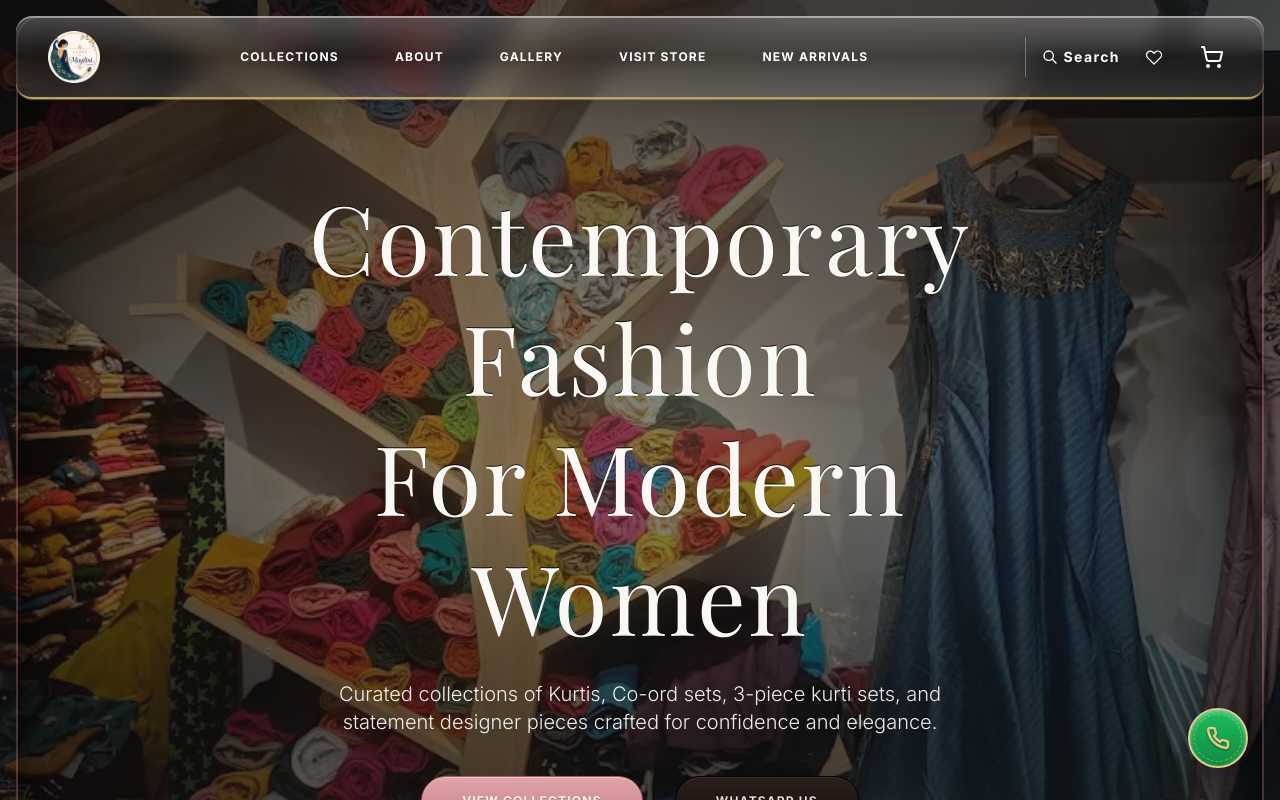
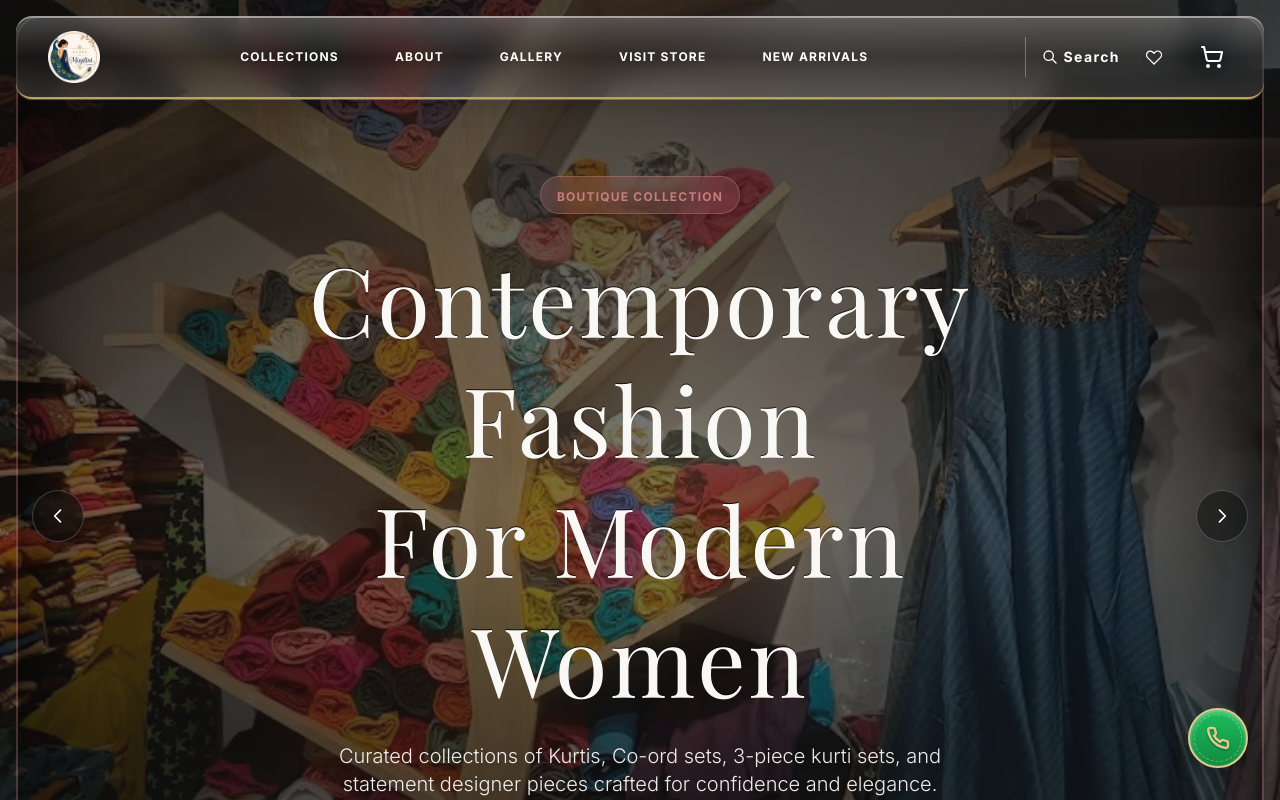
Before and after one commit to Vasanthakumar278/dreamz, a Next.js app: page / in a window 1280 px wide. Shown: the top 800 px of the page. Built offline with nearby package versions, Linux system fonts and the light colour scheme; no server answers; the database is empty; a web font is replaced by a local one.

Commit message:
Add dynamic photo carousel slideshow transitions to Hero section

```diff
--- a/components/HeroSection.tsx
+++ b/components/HeroSection.tsx
@@ -1,42 +1,185 @@
+"use client";
+
+import React, { useState, useEffect, useCallback } from 'react';
+
 export default function HeroSection() {
+  const slides = [
+    {
+      id: 1,
+      image: "/images/shop-front.webp",
+      tag: "Boutique Collection",
+      title: "Contemporary Fashion\nFor Modern Women",
+      subtitle: "Curated collections of Kurtis, Co-ord sets, 3-piece kurti sets, and statement designer pieces crafted for confidence and elegance.",
+      primaryBtnText: "View Collections",
+      primaryBtnLink: "#collections",
+      secondaryBtnText: "WhatsApp Us",
+      secondaryBtnLink: "https://wa.me/9677986327?text=Hello%20Mayilini%20Boutique"
+    },
+    {
+      id: 2,
+      image: "/images/cat_3piece.png",
+      tag: "Festive & Occasion Wear",
+      title: "3-Piece Kurti\nEnsembles",
+      subtitle: "Complete elegant suits featuring detailed kurtis, matching pants, and rich dupattas designed for grand celebrations.",
+      primaryBtnText: "Explore 3-Piece Sets",
+      primaryBtnLink: "#products",
+      secondaryBtnText: "WhatsApp Us",
+      secondaryBtnLink: "https://wa.me/9677986327?text=Hello%20Mayilini%20Boutique,%20I%20want%20to%20know%20about%203-Piece%20Kurti%20Sets"
+    },
+    {
+      id: 3,
+      image: "/images/cat_2piece.png",
+      tag: "Modern Comfort",
+      title: "Trendy Matching\nCo-ord Sets",
+      subtitle: "Effortless 2-piece co-ord sets crafted for modern comfort, casual chic outings, and stylish daily wear.",
+      primaryBtnText: "Shop Co-ord Sets",
+      primaryBtnLink: "#products",
+      secondaryBtnText: "WhatsApp Us",
+      secondaryBtnLink: "https://wa.me/9677986327?text=Hello%20Mayilini%20Boutique,%20I%20want%20to%20know%20about%20Co-ord%20Sets"
+    },
+    {
+      id: 4,
+      image: "/images/cat_kurti.png",
+      tag: "Everyday Luxury",
+      title: "Designer Kurtis &\nHand Embroideries",
+      subtitle: "Contemporary cuts blended with traditional hand embroidery, providing modern silhouettes for everyday luxury.",
+      primaryBtnText: "Browse Kurtis",
+      primaryBtnLink: "#products",
+      secondaryBtnText: "WhatsApp Us",
+      secondaryBtnLink: "https://wa.me/9677986327?text=Hello%20Mayilini%20Boutique,%20I%20want%20to%20know%20about%20Kurtis"
+    }
+  ];
+
+  const [currentIndex, setCurrentIndex] = useState(0);
+  const [isPaused, setIsPaused] = useState(false);
+
+  const nextSlide = useCallback(() => {
+    setCurrentIndex((prev) => (prev + 1) % slides.length);
+  }, [slides.length]);
+
+  const prevSlide = () => {
+    setCurrentIndex((prev) => (prev - 1 + slides.length) % slides.length);
+  };
+
+  useEffect(() => {
+    if (isPaused) return;
+    const interval = setInterval(() => {
+      nextSlide();
+    }, 5000);
+    return () => clearInterval(interval);
+  }, [nextSlide, isPaused]);
+
   return (
-    <section className="relative min-h-[100dvh] w-full flex items-center justify-center overflow-hidden py-20 md:py-24">
-      <div className="absolute inset-0 z-0">
+    <section
+      className="relative min-h-[100dvh] w-full flex items-center justify-center overflow-hidden py-20 md:py-24"
+      onMouseEnter={() => setIsPaused(true)}
+      onMouseLeave={() => setIsPaused(false)}
+    >
+      {/* Background Image Slideshow with Crossfade & Ken Burns Effect */}
+      {slides.map((slide, idx) => (
+        <div
+          key={slide.id}
+          className={`absolute inset-0 z-0 transition-opacity duration-1000 ease-in-out ${
+            idx === currentIndex ? "opacity-100" : "opacity-0 pointer-events-none"
+          }`}
+        >
           <img
-          src="/images/shop-front.webp"
-          alt="The Label by Mayilini Pondicherry"
-          className="w-full h-full object-cover"
+            src={slide.image}
+            alt={slide.title.replace('\n', ' ')}
+            className={`w-full h-full object-cover transition-transform duration-[6000ms] ease-out ${
+              idx === currentIndex ? "scale-105" : "scale-100"
+            }`}
           />
-        {/* Soft fabric vignette overlay */}
-        <div className="absolute inset-0 bg-gradient-to-b from-brand-black/70 via-brand-black/50 to-brand-black/80"></div>
+          {/* Vignette Overlay */}
+          <div className="absolute inset-0 bg-gradient-to-b from-brand-black/75 via-brand-black/55 to-brand-black/85"></div>
+        </div>
+      ))}
+
       {/* Fine overlay border mimicking a wooden frame edge for the page */}
       <div className="absolute inset-3 md:inset-4 border-2 border-brand-rosegold/30 rounded-3xl pointer-events-none z-10 shadow-[inset_0_0_100px_rgba(0,0,0,0.8)]"></div>
+
+      {/* Slide Content */}
+      <div className="relative z-20 text-center px-6 max-w-4xl mx-auto pt-16 md:pt-20 pb-12">
+        {slides.map((slide, idx) => (
+          <div
+            key={slide.id}
+            className={`transition-all duration-700 ${
+              idx === currentIndex ? "block opacity-100 translate-y-0" : "hidden opacity-0 translate-y-4"
+            }`}
+          >
+            {/* Tag Badge */}
+            <div className="inline-block px-4 py-1.5 bg-brand-rosegold/20 border border-brand-rosegold/40 rounded-full mb-6 backdrop-blur-md shadow-lg">
+              <span className="text-brand-rosegold text-xs uppercase tracking-widest font-bold">
+                {slide.tag}
+              </span>
             </div>
 
-      <div className="relative z-20 text-center px-6 max-w-4xl mx-auto pt-16 md:pt-20 pb-8">
-        <h1 className="font-serif text-4xl sm:text-6xl md:text-7xl lg:text-8xl text-brand-ivory mb-6 leading-tight text-letterpress-light tracking-wide">
-          Contemporary Fashion <br/> For Modern Women
+            {/* Main Title */}
+            <h1 className="font-serif text-4xl sm:text-6xl md:text-7xl lg:text-8xl text-brand-ivory mb-6 leading-tight text-letterpress-light tracking-wide whitespace-pre-line">
+              {slide.title}
             </h1>
+
+            {/* Subtitle */}
             <p className="text-base sm:text-lg md:text-xl text-brand-ivory/95 font-sans max-w-2xl mx-auto mb-8 md:mb-10 font-light drop-shadow-md">
-          Curated collections of Kurtis, Co-ord sets, 3-piece kurti sets, and statement designer pieces crafted for confidence and elegance.
+              {slide.subtitle}
             </p>
 
+            {/* CTAs */}
             <div className="flex flex-col sm:flex-row items-center justify-center gap-4 sm:gap-8">
               <a
-            href="#collections"
+                href={slide.primaryBtnLink}
                 className="btn-tactile-rosegold px-8 sm:px-10 py-4 rounded-full font-sans uppercase tracking-widest text-xs font-bold w-full sm:w-auto text-center"
               >
-            View Collections
+                {slide.primaryBtnText}
               </a>
               <a
-            href="https://wa.me/9677986327?text=Hello%20Mayilini%20Boutique"
+                href={slide.secondaryBtnLink}
                 target="_blank"
                 rel="noopener noreferrer"
                 className="btn-tactile-dark px-8 sm:px-10 py-4 rounded-full font-sans uppercase tracking-widest text-xs font-bold w-full sm:w-auto text-center border border-brand-grey/30"
               >
-            WhatsApp Us
+                {slide.secondaryBtnText}
               </a>
             </div>
+          </div>
+        ))}
+      </div>
+
+      {/* Navigation Arrows */}
+      <button
+        onClick={prevSlide}
+        className="absolute left-4 md:left-8 z-30 w-11 h-11 md:w-13 md:h-13 rounded-full bg-black/40 border border-white/20 text-white flex items-center justify-center hover:bg-brand-rosegold hover:border-brand-rosegold transition-all duration-300 backdrop-blur-md group shadow-xl"
+        aria-label="Previous Slide"
+      >
+        <svg className="w-5 h-5 group-hover:-translate-x-0.5 transition-transform" fill="none" stroke="currentColor" viewBox="0 0 24 24">
+          <path strokeLinecap="round" strokeLinejoin="round" strokeWidth={2} d="M15 19l-7-7 7-7" />
+        </svg>
+      </button>
+
+      <button
+        onClick={nextSlide}
+        className="absolute right-4 md:right-8 z-30 w-11 h-11 md:w-13 md:h-13 rounded-full bg-black/40 border border-white/20 text-white flex items-center justify-center hover:bg-brand-rosegold hover:border-brand-rosegold transition-all duration-300 backdrop-blur-md group shadow-xl"
+        aria-label="Next Slide"
+      >
+        <svg className="w-5 h-5 group-hover:translate-x-0.5 transition-transform" fill="none" stroke="currentColor" viewBox="0 0 24 24">
+          <path strokeLinecap="round" strokeLinejoin="round" strokeWidth={2} d="M9 5l7 7-7 7" />
+        </svg>
+      </button>
+
+      {/* Slide Indicators / Pagination Dots */}
+      <div className="absolute bottom-6 md:bottom-8 z-30 flex items-center gap-3">
+        {slides.map((_, idx) => (
+          <button
+            key={idx}
+            onClick={() => setCurrentIndex(idx)}
+            className={`h-2.5 rounded-full transition-all duration-500 ${
+              idx === currentIndex
+                ? "w-8 bg-brand-rosegold shadow-[0_0_12px_rgba(198,125,130,0.9)]"
+                : "w-2.5 bg-white/40 hover:bg-white/80"
+            }`}
+            aria-label={`Go to slide ${idx + 1}`}
+          />
+        ))}
       </div>
     </section>
   );
```
Lines whose indentation alone changed are shown as unchanged.
